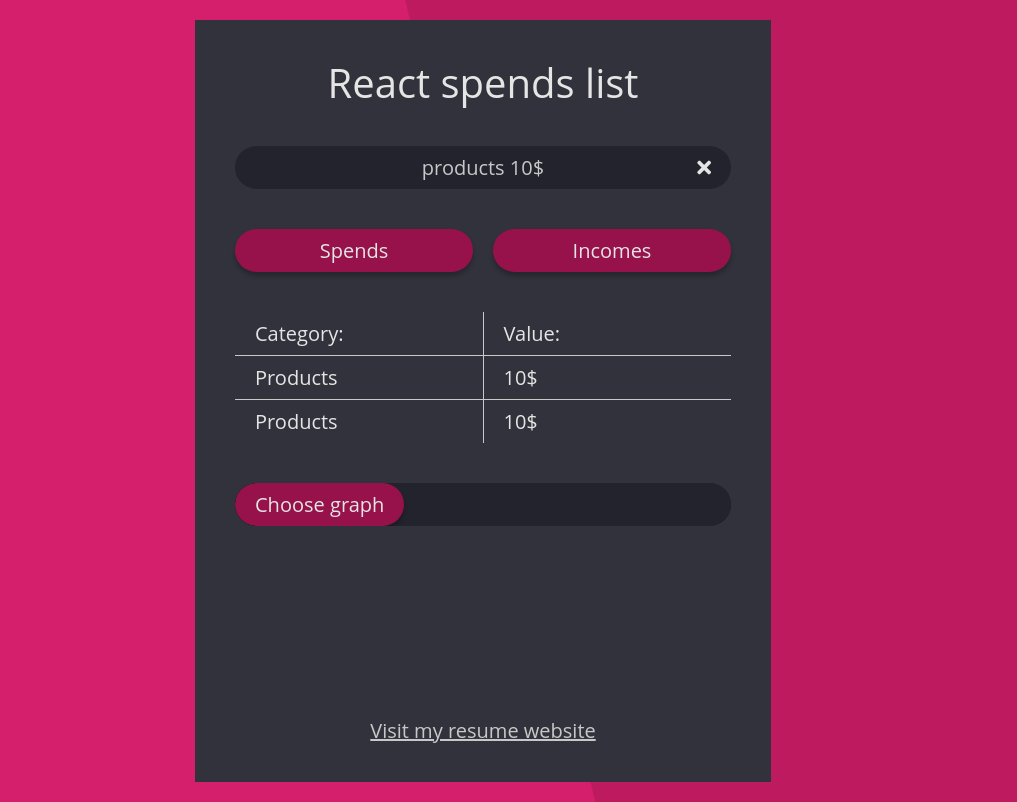
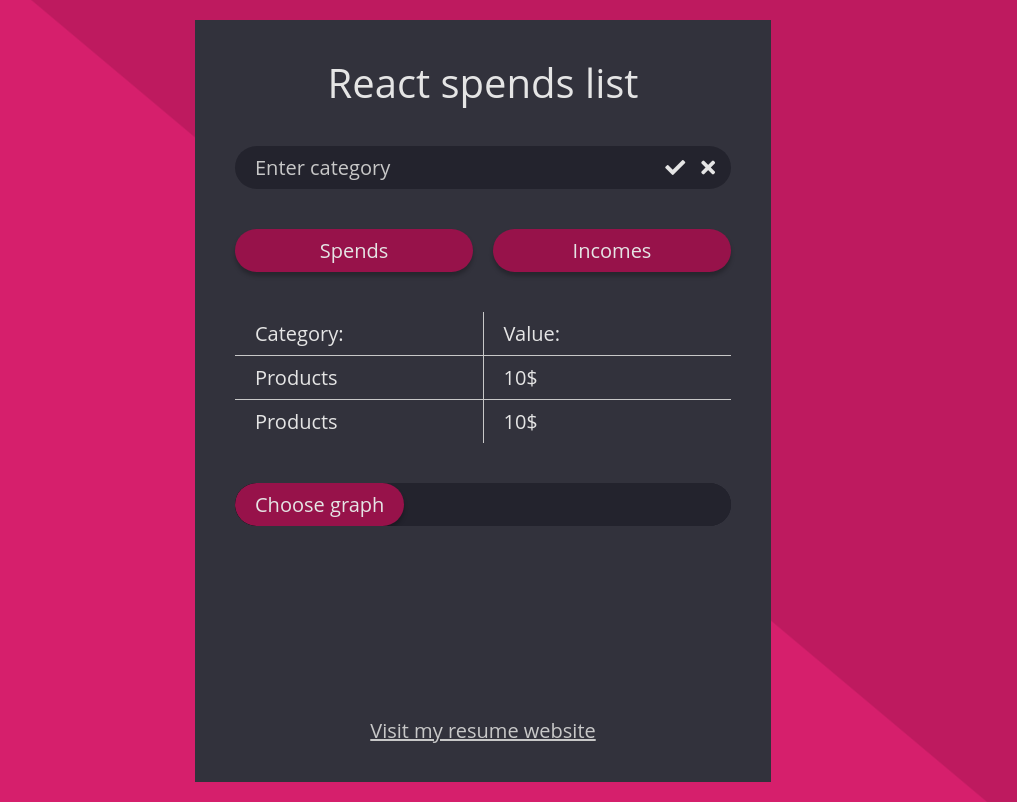
Before and after one commit to fav757/react_spends_list, a React (Create React App) app: page / in a window 1280 px wide. Shown: the whole page, without its empty margins (157-1174 px from the left). Built offline with nearby package versions, Linux system fonts and the light colour scheme.

Commit message:
change input to get data in 3 steps(phases)

```diff
--- a/src/App.js
+++ b/src/App.js
@@ -13,7 +13,6 @@ const StyledApp = styled.div`
 
   main {
     min-height: calc(100vh - 227px);
-    padding-bottom: 63px;
 
     >*:not(:last-child) {
       margin-bottom: 2rem;
--- a/src/GlobalState.js
+++ b/src/GlobalState.js
@@ -2,19 +2,20 @@ import React, { createContext, useReducer } from 'react';
 import RootReducer from './RootReducer';
 
 const initialState = {
-  spends: {},
+  spends: {
+    products: { amount: 25, comment: 'milks' },
+  },
   incomes: {},
-  inputQuery: ''
 };
 
 export const GlobalState = createContext(initialState);
 
-export const GlobalContext = ({children}) => {
-  const [state, dispatch] = useReducer(RootReducer, GlobalState);
+export const GlobalContext = ({ children }) => {
+  const [state, dispatch] = useReducer(RootReducer, initialState);
 
   return (
-  <GlobalState.Provider value={{state, dispatch}}>
-    {children}
-  </GlobalState.Provider>
+    <GlobalState.Provider value={{ state, dispatch }}>
+      {children}
+    </GlobalState.Provider>
   );
 };
--- a/src/RootActions.js
+++ b/src/RootActions.js
@@ -3,9 +3,3 @@ export const addToSpends = (value) => ({
   type: ADD_TO_SPENDS,
   payload: value,
 });
-
-export const CHANGE_INPUT_QUERY = 'CHANGE_INPUT_QUERY';
-export const changeInputQuery = (value) => ({
-  type: CHANGE_INPUT_QUERY,
-  payload: value,
-});
--- a/src/RootReducer.js
+++ b/src/RootReducer.js
@@ -1,16 +1,16 @@
-import { ADD_TO_SPENDS, CHANGE_INPUT_QUERY } from './RootActions';
+import { ADD_TO_SPENDS } from './RootActions';
 
 function AppReducer(state, action) {
   switch (action.type) {
-    case CHANGE_INPUT_QUERY: {
-      return {...state, inputQuery: action.payload};
-    }
     case ADD_TO_SPENDS: {
       const newState = Object.assign({}, state);
-      if (newState[action.payload.category] === undefined) {
-        newState[action.payload.category] = [];
+      if (newState.spends[action.payload.category] === undefined) {
+        newState.spends[action.payload.category] = [];
       }
-      newState[action.payload.category].push(action.payload.value);
+      newState.spends[action.payload.category].push({
+        amount: action.payload.amount,
+        comment: action.payload.comment,
+      });
       return newState;
     }
     default:
--- a/src/components/InputPanel/Input.js
+++ b/src/components/InputPanel/Input.js
@@ -1,7 +1,7 @@
-import React, { useContext } from 'react';
+import React, { useContext, useState } from 'react';
 import styled from 'styled-components';
 import { GlobalState } from '../../GlobalState';
-import { changeInputQuery } from '../../RootActions';
+import { addToSpends } from '../../RootActions';
 
 const StyledContainer = styled.div`
   display: flex;
@@ -15,7 +15,6 @@ const StyledInput = styled.input`
   background: #23232d;
   border-radius: 24px;
   font-size: 1rem;
-  text-align: center;
   width: 100%;
   padding: 0.5rem 1rem;
   border: none;
@@ -31,33 +30,68 @@ const StyledInput = styled.input`
   }
 `;
 
-const StyledIcon = styled.div`
+const StyledIconsContainer = styled.div`
   position: absolute;
   right: 0;
-  margin-right: 1rem;
+  margin-right: 0.4rem;
 
-  :hover {
-    transform: scale(1.2);
+  i {
+    margin: 0 0.4rem;
+
+    :hover {
+      transform: scale(1.2);
+    }
   }
 `;
 
+const spendData = {
+  category: '',
+  amount: 0,
+  comment: null,
+};
+
 function Input() {
-  const { state, dispatch } = useContext(GlobalState);
+  const { dispatch } = useContext(GlobalState);
+  const [inputQuery, setInputQuery] = useState('');
+  const [phase, setPhase] = useState('category');
 
-  const handleChange = (event) =>
-    dispatch(changeInputQuery(event.target.value));
+  const handleChange = (event) => setInputQuery(event.target.value);
 
-  const handleClick = () => dispatch(changeInputQuery(''));
+  const handleClick = () => {
+    spendData[phase] = (function () {
+      if (phase === 'category') {
+        return inputQuery.toLocaleLowerCase();
+      } else if (phase === 'amount') {
+        return parseFloat(inputQuery);
+      } else {
+        return inputQuery;
+      }
+    })();
+    setInputQuery('');
+
+    let newPhase;
+    if (phase === 'category') {
+      newPhase = 'amount';
+    } else if (phase === 'amount') {
+      newPhase = 'comment';
+    } else if (phase === 'comment') {
+      dispatch(addToSpends(spendData));
+      newPhase = 'category';
+    }
+
+    setPhase(newPhase);
+  };
 
   return (
     <StyledContainer>
-      <StyledIcon onClick={handleClick}>
-        <i className='fas fa-times'></i>
-      </StyledIcon>
+      <StyledIconsContainer>
+        <i onClick={handleClick} className='fas fa-check'></i>
+        <i onClick={() => setInputQuery('')} className='fas fa-times'></i>
+      </StyledIconsContainer>
       <StyledInput
-        value={state.inputQuery || ''}
+        value={inputQuery || ''}
         onChange={handleChange}
-        placeholder='products 10$'
+        placeholder={`Enter ${phase}`}
       />
     </StyledContainer>
   );
--- a/src/index.css
+++ b/src/index.css
@@ -9,7 +9,7 @@
 }
 
 body {
-  background: linear-gradient(76.67deg, #D61F6C 51.12%, #BE1A5F 51.22%);
+  background: linear-gradient(40deg, #D61F6C 51.12%, #BE1A5F 51.22%);
   padding: 1rem;
 }
 
```
